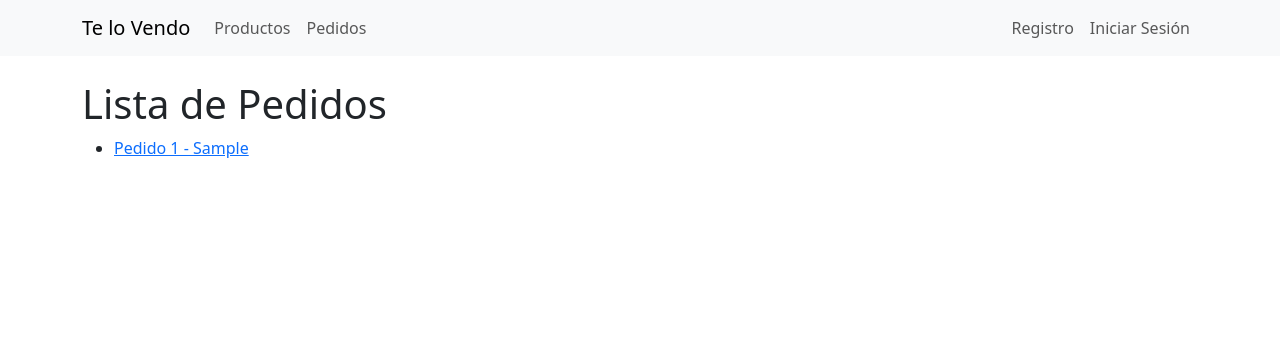
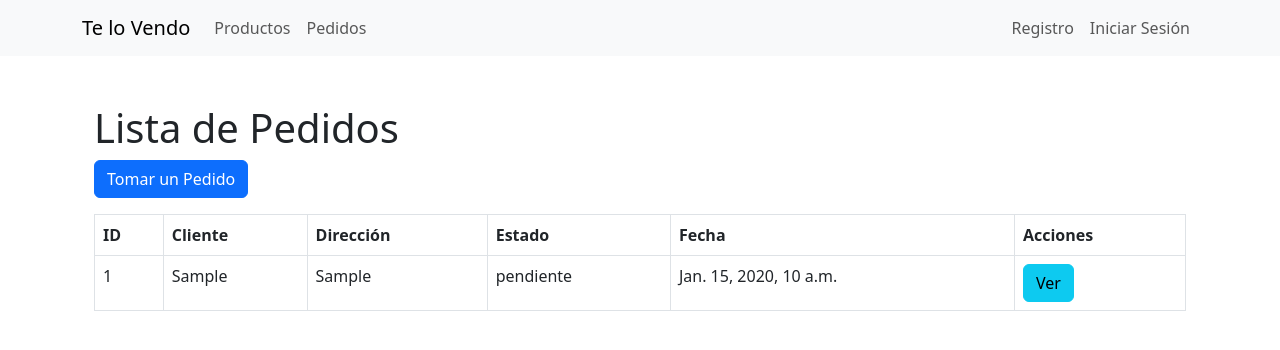
Before and after one commit to Cyefrancis/Grupal-Modulo-7, a Django app: page /gestion/pedidos/ in a window 1280 px wide. Shown: the top 350 px of the page. Run offline with Django 5.2, Linux system fonts and the light colour scheme; tables that the repository leaves empty hold one stand-in row (values such as "Sample post").

Commit message:
grupal 2 teminada

```diff
--- a/gestion/templates/gestion/lista_pedidos.html
+++ b/gestion/templates/gestion/lista_pedidos.html
@@ -1,10 +1,42 @@
 {% extends 'base.html' %}
 
+{% block title %}Lista de Pedidos{% endblock %}
+
 {% block content %}
-<h1>Lista de Pedidos</h1>
-<ul>
-    {% for pedido in pedidos %}
-    <li><a href="{% url 'detalle_pedido' pedido.id %}">Pedido {{ pedido.id }} - {{ pedido.cliente }}</a></li>
-    {% endfor %}
-</ul>
-{% endblock  %}
+<div class="container mt-5">
+    <h1>Lista de Pedidos</h1>
+    <div class="mb-3">
+        <a class="btn btn-primary" href="{% url 'tomar_pedido' %}">Tomar un Pedido</a>
+    </div>
+    <table class="table table-bordered">
+        <thead>
+            <tr>
+                <th>ID</th>
+                <th>Cliente</th>
+                <th>Dirección</th>
+                <th>Estado</th>
+                <th>Fecha</th>
+                <th>Acciones</th>
+            </tr>
+        </thead>
+        <tbody>
+            {% for pedido in pedidos %}
+                <tr>
+                    <td>{{ pedido.id }}</td>
+                    <td>{{ pedido.cliente }}</td>
+                    <td>{{ pedido.direccion_entrega }}</td>
+                    <td>{{ pedido.estado }}</td>
+                    <td>{{ pedido.fecha_pedido }}</td>
+                    <td>
+                        <a href="#" class="btn btn-info">Ver</a>
+                    </td>
+                </tr>
+            {% empty %}
+                <tr>
+                    <td colspan="6" class="text-center">No hay pedidos disponibles.</td>
+                </tr>
+            {% endfor %}
+        </tbody>
+    </table>
+</div>
+{% endblock %}
--- a/gestion/urls.py
+++ b/gestion/urls.py
@@ -1,9 +1,12 @@
 from django.urls import path
 from . import views
+from django.contrib.auth.views import LogoutView
 
 urlpatterns = [
     path('productos/', views.lista_productos, name='lista_productos'),
     path('productos/agregar/', views.agregar_producto, name='agregar_producto'),
     path('pedidos/', views.lista_pedidos, name='lista_pedidos'),
+    path('tomar_pedido/', views.tomar_pedido, name='tomar_pedido'),
+    path('guardar_pedido/', views.guardar_pedido, name='guardar_pedido'),
     path('pedidos/<int:pedido_id>/', views.detalle_pedido, name='detalle_pedido'),
 ]
--- a/gestion/views.py
+++ b/gestion/views.py
@@ -1,8 +1,10 @@
 from django.shortcuts import render,redirect
 from django.http import HttpResponse
 from django.contrib.auth.decorators import login_required, permission_required
+from django.contrib import messages
 from .models import Producto, Pedido, DetallePedido
 from .forms import ProductoForm
+import decimal
 # Create your views here.
 
 def lista_productos(request):
@@ -29,3 +31,39 @@ def detalle_pedido(request, pedido_id):
     pedido = Pedido.objects.get(id=pedido_id)
     detalles = DetallePedido.objects.filter(pedido=pedido)
     return render(request, 'gestion/detalle_pedido.html', {'pedido': pedido, 'detalles': detalles})
+
+def tomar_pedido(request):
+    productos = Producto.objects.all()
+    return render(request, 'gestion/tomar_pedido.html', {'productos': productos})
+
+def guardar_pedido(request):
+    if request.method == 'POST':
+        cliente = request.POST.get('cliente')
+        direccion = request.POST.get('direccion')
+        productos = request.POST.getlist('productos')
+        cantidades = request.POST.getlist('cantidades')
+        precios_unitarios = request.POST.getlist('precios_unitarios')
+
+        if not cliente or not direccion or not productos or not cantidades or not precios_unitarios:
+            messages.error(request, "Todos los campos son obligatorios.")
+            return redirect('tomar_pedido')
+
+        pedido = Pedido(cliente=cliente, direccion_entrega=direccion)
+        pedido.save()
+
+        for producto_id, cantidad, precio_unitario in zip(productos, cantidades, precios_unitarios):
+            producto = Producto.objects.get(id=producto_id)
+            detalle = DetallePedido(
+                pedido=pedido,
+                producto=producto,
+                cantidad=int(cantidad),
+                precio_unitario=decimal.Decimal(precio_unitario)
+            )
+            detalle.save()
+
+        messages.success(request, "Pedido guardado exitosamente.")
+        return redirect('lista_pedidos')
+
+    else:
+        messages.error(request, "Método no permitido.")
+        return redirect('tomar_pedido')
--- a/telovendo/settings.py
+++ b/telovendo/settings.py
@@ -124,6 +124,10 @@ USE_TZ = True
 # https://docs.djangoproject.com/en/5.0/howto/static-files/
 
 STATIC_URL = 'static/'
+STATICFILES_DIRS = [
+    BASE_DIR / "static",
+    # Otros directorios de archivos estáticos si los tienes
+]
 
 # Default primary key field type
 # https://docs.djangoproject.com/en/5.0/ref/settings/#default-auto-field
```
Also changed, not shown: gestion/templates/gestion/tomar_pedido.html (added, +38 -0 lines).
